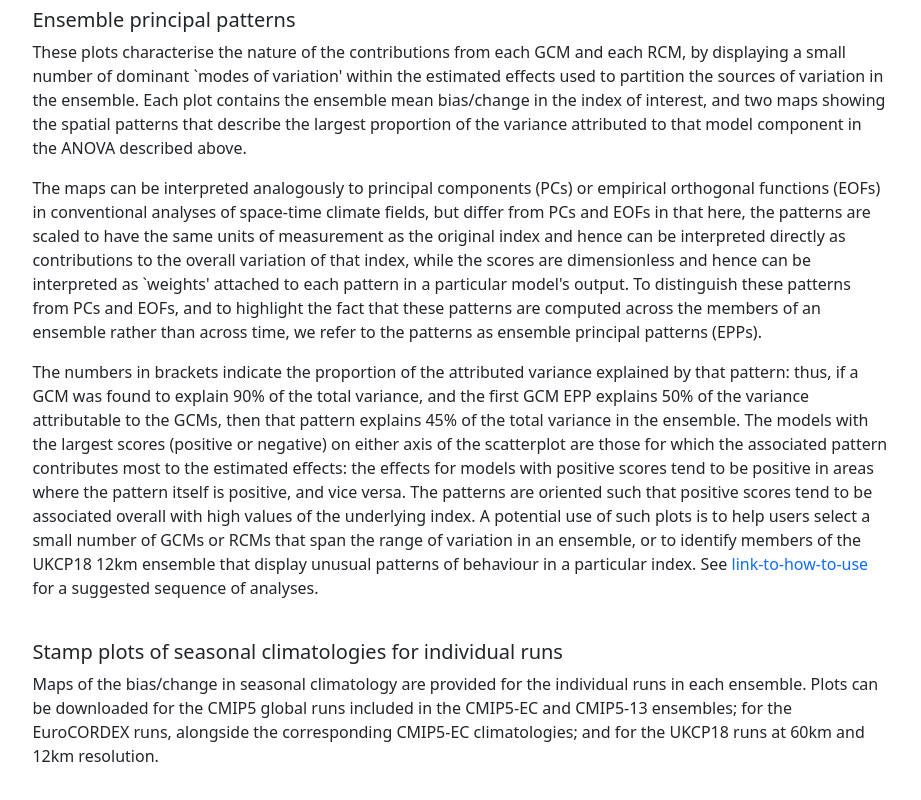
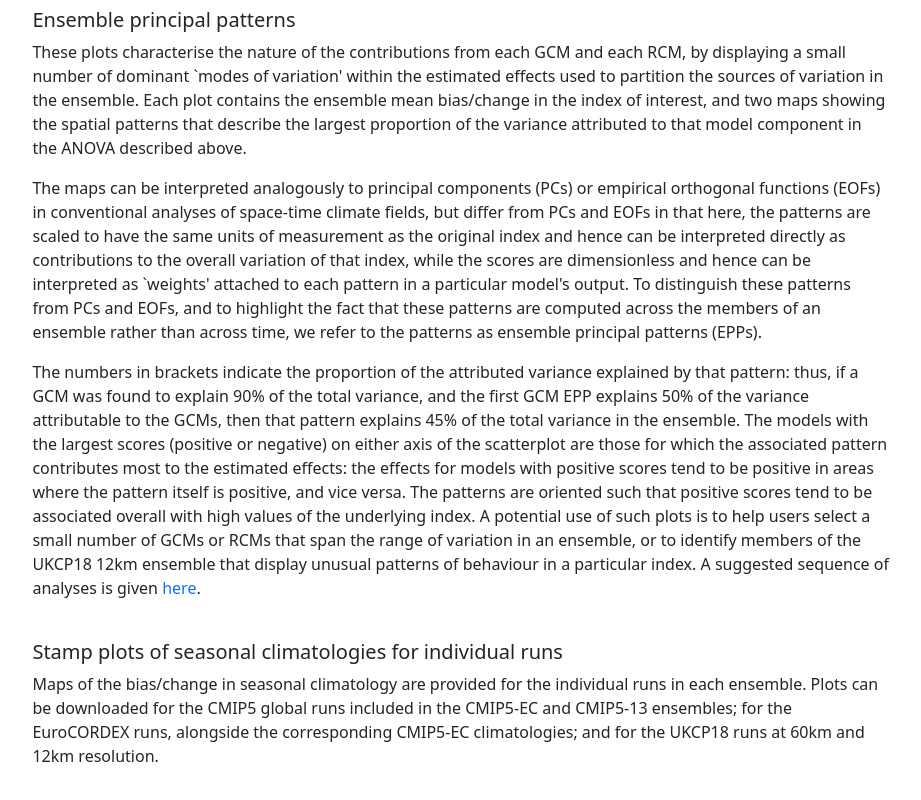
Before and after one commit to UCL/UKCORDEX-plot-explorer-dev, a React (Create React App) app: page /#/plot-help in a window 1280 px wide. Shown: the part 2836-3636 px from the top of the page, without its empty margins (308-1229 px from the left). Built offline with nearby package versions, Linux system fonts and the light colour scheme.

Commit message:
Update src/components/ExtraPages/Help/PlotHelp.js
Co-authored-by: clairbarnes <clair.with.no.e@gmail.com>

```diff
--- a/src/components/ExtraPages/Help/PlotHelp.js
+++ b/src/components/ExtraPages/Help/PlotHelp.js
@@ -338,9 +338,8 @@ export default function PlotHelp() {
               plots is to help users select a small number of GCMs or RCMs that
               span the range of variation in an ensemble, or to identify members
               of the UKCP18 12km ensemble that display unusual patterns of
-              behaviour in a particular index. See{" "}
-              <Link to="/how-to-use">link-to-how-to-use </Link>for a suggested
-              sequence of analyses.
+              behaviour in a particular index. A suggested sequence of analyses is given{" "}
+              <Link to="/how-to-use">here</Link>.
             </p>
           </div>
           <br></br>
```
